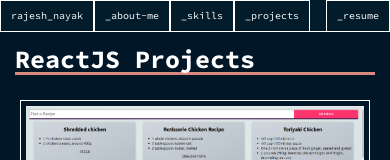
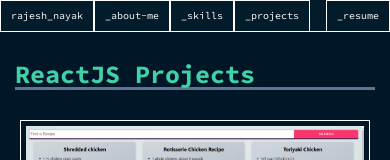
Before and after one commit to rajnayak2505/my-portfolio, a React (Create React App) app: page /projects in a window 390 px wide. Shown: the top 160 px of the page. Built offline with nearby package versions, Linux system fonts and the light colour scheme.

Commit message:
mobile responsive fix

```diff
--- a/src/index.css
+++ b/src/index.css
@@ -253,10 +253,10 @@ code {
 }
 .projects h1{
   font-size: 25px;
-  color: white;
-  margin-bottom: 10px;
+  color: #40d1a8;
+  margin: 15px 0;
   font-weight: 700;
-  border-bottom: 3px solid #d88980;
+  border-bottom: 3px solid #5b7690;
 }
 .projects ul li h2{
   color: white;
@@ -330,6 +330,9 @@ code {
   .projects ul li{
     width: 100%;
   }
+  .skills-wrap ul li img{
+    width: 40px;
+  }
 }
 
 
@@ -353,4 +356,10 @@ code {
   .about-wrap{
     margin-top: 32px;
   }
+  .skills-wrap ul li{
+    margin: 10px;
+  }
+  .skills-wrap ul li img{
+    width: 45px;
+  }
 }
```
